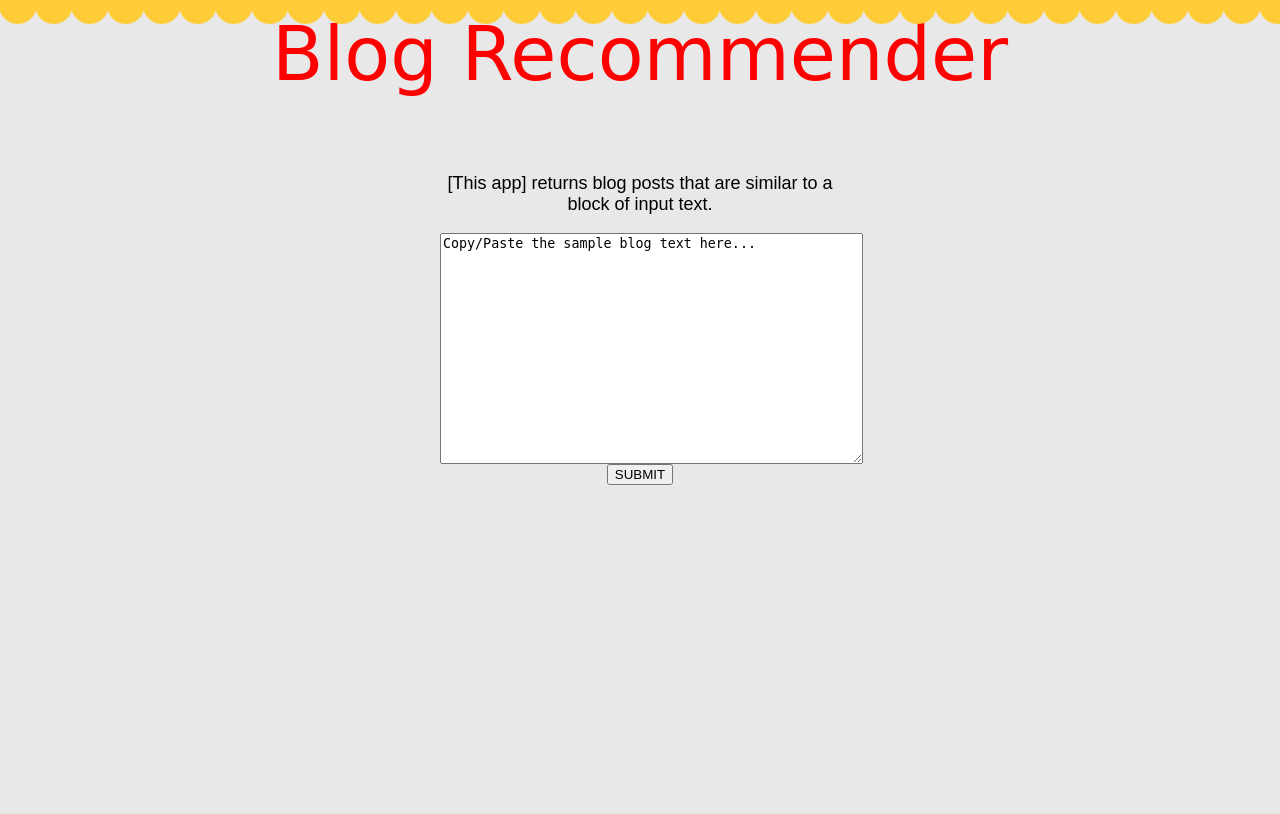
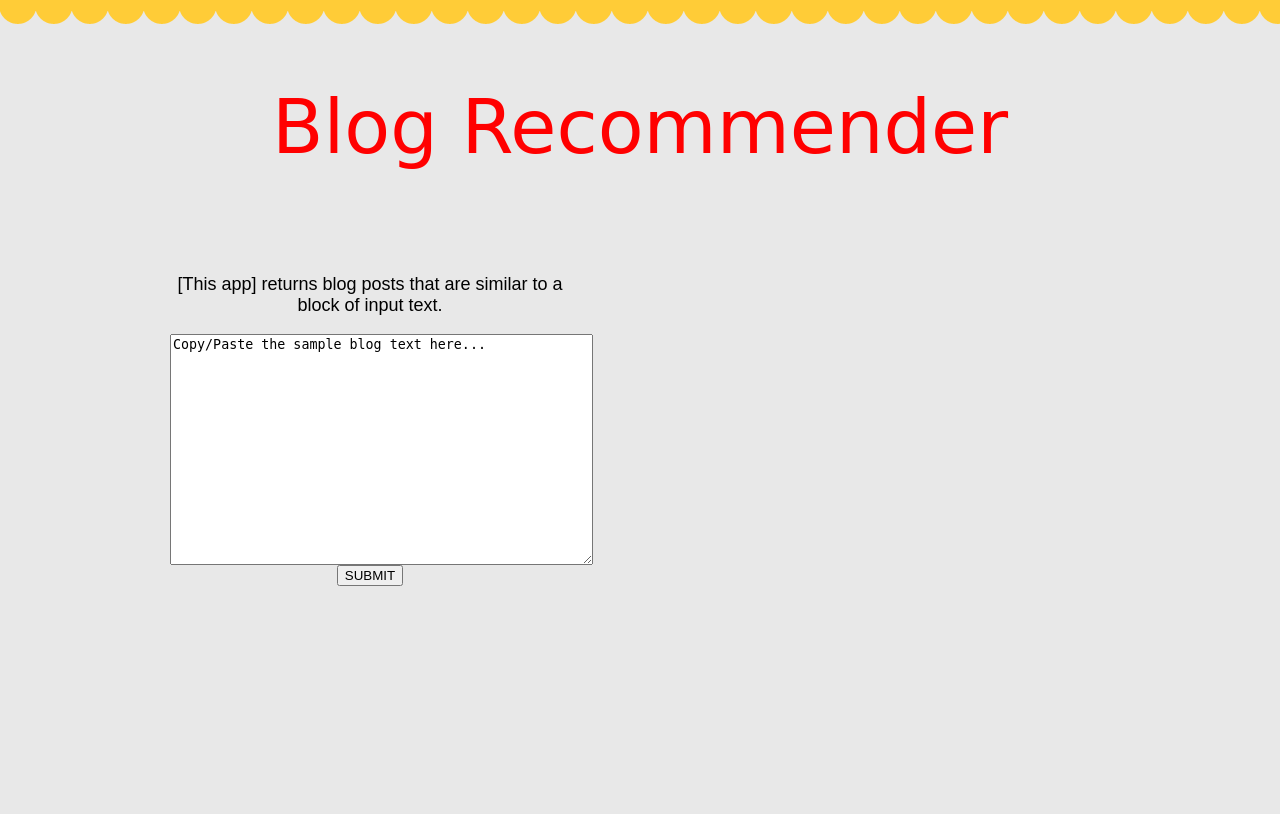
Before and after one commit to micaswyers/HackbrightProject, a Flask app: page / in a window 1280 px wide. Before the commit the page ends 485 px from the top, so only its background shows below. Run offline with Flask 2, Linux system fonts and the light colour scheme; some libraries are stand-ins or nearby versions.

Commit message:
Changed layout of main page

```diff
--- a/static/css/main.css
+++ b/static/css/main.css
@@ -3,22 +3,32 @@
     /*border: 1px solid #000;*/
     margin: 10px;
 }
+.box {
+    float: left;
+}
 /* IDs */
+.main {
+    width: 960px;
+    margin: 0 auto 200px;
+    overflow: auto;
+}
+
 #heading{
     font-family: 'Lobster 1.4', cursive;
     font-size: 75px;
     color: red;
-}
-
-#main {
-    width: 960px;
-    margin: 0 auto 200px;
+    clear: both;
 }
 
 #sample_input{
     text-align: center;
     width: 400px;
-    margin: 0 auto 200px;
+}
+
+#search_results{
+    text-align: center;
+    padding: 10px;
+    width: 400px;
 }
 
 #top_border{
--- a/static/myjs.js
+++ b/static/myjs.js
@@ -1,17 +1,26 @@
 
  $(document).ready(function() {
-                console.log('ready!');
-            });
+    console.log('ready!');
+    $("#search_results").hide();
+    });
 
- $("#submit").click(function (e) {
+ $("#submit").click(function (e) { //what does the e do again?
     console.log("User clicked submit button.");
     e.preventDefault(); //Overrides submit button defaults
-    var input = $("#text_area_sample").val();
-    $.get("/butts", {'words': input}, function (response) {
-        $("#description").html("Based on your input you should read: ");
-        $("#text_area_sample").hide(" ");
-        $("#submit").hide(" ");
-        var obj = $.parseJSON(response);
-        $("#sample_input").append("\"" + obj[0].post + "\"");
+    $("#search_results").show();
+    var input=$("#text_area_sample").val();
+
+    // $.get("/butts", {'words': input}, function (response) {
+    //     var returned_dictionary = $.parseJSON(response);
+    //     $("#search_results").html("\"" + returned_dictionary[0].title + ": \n" +returned_dictionary[0].post + "\"");
+    // });
+
+    $.ajax({
+        url:"/butts",
+        context: input
+    }).done(function(response) {
+        console.log("The response came back!");
+        var returned_dictionary = $.parseJSON(response);
+        $("#search_results").html("\"" + returned_dictionary[0].title + ": \n" +returned_dictionary[0].post + "\"");
     });
 });
--- a/templates/main.html
+++ b/templates/main.html
@@ -6,17 +6,19 @@
     </head>
 
     <body>
-        <div class="container" id="top_border"></div>
-        <div class="container" id="main">
-            <div class="container">
-                <p id="heading">Blog Recommender</p>
+        <div id="top_border" class="container"></div>
+        <div id="" class="container main">
+            <div id="heading" class="container">
+                <p>Blog Recommender</p>
             </div>
-            <div class="container" id="sample_input">
-                <p id="description">
-                    [This app] returns blog posts that are similar to a block of input text.
-                </p>
-                <textarea name="sample_input" id="text_area_sample" cols="50" rows="15">Copy/Paste the sample blog text here...</textarea><br>
-                <button id="submit" value="Submit">SUBMIT</button>
+            <div id="sample_input" class="container box">
+                <p id="description">[This app] returns blog posts that are similar to a block of input text.</p>
+                <p><textarea id="text_area_sample" cols="50" rows="15">Copy/Paste the sample blog text here...</textarea>
+                <br><button id="submit" value="Submit">SUBMIT</button></p>
+            </div>
+            <div id="search_results" class="container box">
+                <img src="../static/images/loading.gif" width="200px">
+                <p>Loading...</p>
             </div>
         </div>
         <!-- Insert the scripts!  -->
```
Also changed, not shown: static/images/loading.gif (added).
